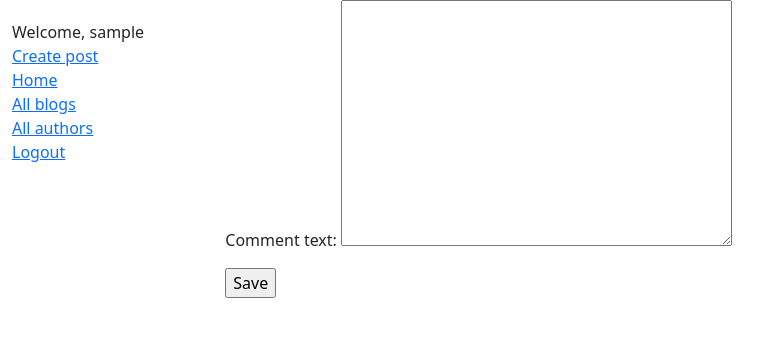
After one commit to drovosekovanton/djangoProjectBlog, a Django app: page /miniblog/1/create/ in a window 1280 px wide. The commit adds this page. Shown: the top 337 px of the page, without its empty margins (0-783 px from the left). Run offline with Django 4.2, Linux system fonts and the light colour scheme; the visitor is signed in with stand-in values (Sample User, id 1); parts of the project's set-up code (start-up, migrations or seed data) failed here and were passed over.

Commit message:
same shit different day

```diff
--- a/miniblog/models.py
+++ b/miniblog/models.py
@@ -27,12 +27,12 @@ class Post(models.Model):
         return f'{self.user.user.get_full_name()}: {self.post_text[:50]}'
 
     def get_absolute_url(self):
-        return reverse('blogs')  #, args=[self.id])
+        return reverse('posts')  #, args=[self.id])
 
 
 class Comment(models.Model):
     date_published = models.DateTimeField()
-    user = models.ForeignKey(User, on_delete=models.CASCADE)
+    user = models.ForeignKey(BlogUser, on_delete=models.CASCADE)
     post = models.ForeignKey(Post, on_delete=models.CASCADE)
     comment_text = models.TextField(default='')
 
--- a/miniblog/templates/miniblog/base.html
+++ b/miniblog/templates/miniblog/base.html
@@ -23,9 +23,11 @@
                 <ul class="sidebar-nav">
                     {% if user.is_authenticated %}
                         <li>Welcome, {{ user.get_username }}</li>
+                        <li><a href="{% url 'create_post' %}">Create post</a></li>
+                        <li></li>
                     {% endif %}
                     <li><a href="{% url 'home' %}">Home</a></li>
-                    <li><a href="{% url 'blogs' %}">All blogs</a></li>
+                    <li><a href="{% url 'posts' %}">All blogs</a></li>
                     <li><a href="{% url 'bloggers' %}">All authors</a></li>
                     {% if user.is_authenticated %}
                         <li><a href="{% url 'logout'%}?next={{request.path}}">Logout</a></li>
--- /dev/null
+++ b/miniblog/templates/miniblog/comment_create_form.html
@@ -0,0 +1,11 @@
+{% extends "miniblog/base.html" %}
+{% block title %}
+    Create comment: Miniblog
+{% endblock %}
+{% block content %}
+    <form method="post">
+    {% csrf_token %}
+        {{ form.as_p }}
+        <input type="submit" value="Save">
+    </form>
+{% endblock %}
--- a/miniblog/urls.py
+++ b/miniblog/urls.py
@@ -1,15 +1,15 @@
 from django.urls import path
 from django.contrib.auth import views
-from .views import IndexView, AllPostsView, AllBloggersView, PostCreate
+from .views import IndexView, AllPostsView, AllBloggersView, PostCreateView, PostDetailView, CommentCreateView
 
 urlpatterns = [
-    path('', IndexView.as_view(), name='home'),
-    path('blogs/', AllPostsView.as_view(), name='blogs'),
-    path('bloggers/', AllBloggersView.as_view(), name='bloggers'),
-    # path('blogger/<pk:user>/', BloggerView.as_view(), name='blogger'),  # info about blogger and some of his posts
-    # path('<pk:post>/', PostView.as_view(), name='post'),  # post element with comments
-    path('create/', PostCreate.as_view(), name='create_post'),  # create post
-    # path('<pk:post>/create/', CommentView.as_view(), name='bloggers'),  # create comment
+    path('', IndexView.as_view(), name='home'),  # about this mini blogs
+    path('posts/', AllPostsView.as_view(), name='posts'),  # all latest posts from all bloggers
+    path('bloggers/', AllBloggersView.as_view(), name='bloggers'),  # all bloggers
+    # path('blogger/<int:pk>/', BloggerView.as_view(), name='blogger'),  # info about blogger and his latest posts
+    path('<int:pk>/', PostDetailView.as_view(), name='post'),  # certain post with comments
+    path('create/', PostCreateView.as_view(), name='create_post'),  # create post
+    path('<int:pk>/create/', CommentCreateView.as_view(), name='create_comment'),  # create comment
     path('login/', views.LoginView.as_view(), name='login'),
     path('logout/', views.LogoutView.as_view(), name='logout'),
 ]
--- a/miniblog/views.py
+++ b/miniblog/views.py
@@ -1,30 +1,60 @@
 from django.shortcuts import render
 from django.urls import reverse
-from django.views import generic
+from django.views.generic import TemplateView, CreateView, ListView, DetailView
 from django.contrib.auth.mixins import LoginRequiredMixin
-from .models import Post, BlogUser
+from .models import Post, BlogUser, Comment
 from django.utils import timezone
 
 
-class IndexView(generic.TemplateView):
+class IndexView(TemplateView):
     template_name = 'miniblog/index.html'
 
 
-class AllBloggersView(generic.ListView):
+class AllBloggersView(ListView):
     pass
 
 
-class AllPostsView(generic.ListView):
+class AllPostsView(ListView):
     model = Post
     template_name = 'miniblog/post_all.html'
 
 
-class PostCreate(LoginRequiredMixin, generic.CreateView):
+class PostCreateView(LoginRequiredMixin, CreateView):
     model = Post
     fields = ['post_text']
     template_name_suffix = '_create_form'
+    login_url = 'login'
 
     def form_valid(self, form):
         form.instance.user = self.request.user.bloguser
         form.instance.date_published = timezone.now()
         return super().form_valid(form)
+
+
+class CommentCreateView(LoginRequiredMixin, CreateView):
+    model = Comment
+    fields = ['comment_text']
+    template_name_suffix = '_create_form'
+    login_url = 'login'
+
+    def form_valid(self, form):
+        form.instance.user = self.request.user.bloguser
+        form.instance.date_published = timezone.now()
+        form.instance.post = Post.objects.get(self.kwargs['pk'])
+        return super().form_valid(form)
+
+    def get_success_url(self):
+        return reverse('post', kwargs={'pk': self.object.post.pk})
+
+
+class PostDetailView(DetailView):
+    model = Post
+    template_name = 'miniblog/post_detail.html'
+
+    # override context data
+    # def get_context_data(self, *args, **kwargs):
+    #     context = super(PostDetailView,
+    #                     self).get_context_data(*args, **kwargs)
+    #     # add extra field
+    #     context["category"] = "MISC"
+    #     return context
```
Also changed, not shown: miniblog/templates/miniblog/post_detail.html (added, +12 -0 lines), miniblog/migrations/0003_alter_comment_user.py (added).
